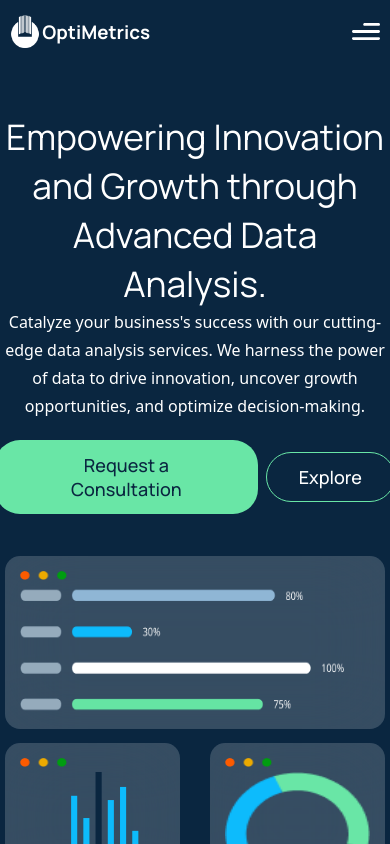
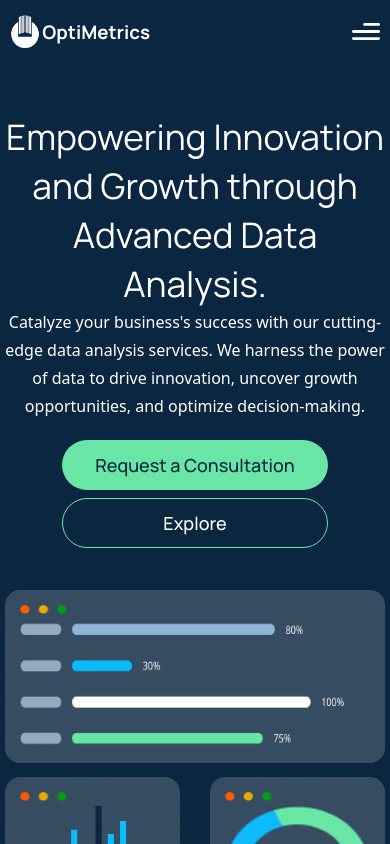
Before and after one commit to Adexbam02/OptiMetrics, a React (Vite) app: page / in a window 390 px wide. Shown: the top 844 px of the page. Built offline with nearby package versions, Linux system fonts and the light colour scheme.

Commit message:
Update hero.css

```diff
--- a/src/components/hero.css
+++ b/src/components/hero.css
@@ -175,3 +175,12 @@ p {
     gap: 1rem;
   }
 }
+@media screen and (max-width: 622px) {
+  .buttn {
+    flex-direction: column;
+  }
+
+  .exploreHeroBtn{
+    width: 100%;
+  }
+}
```
